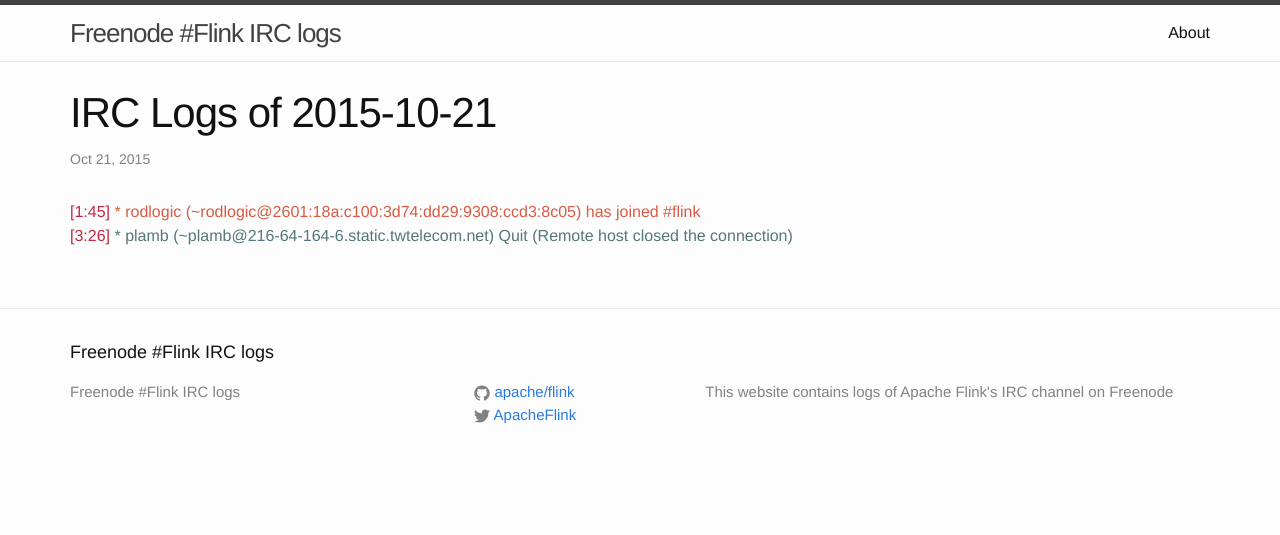
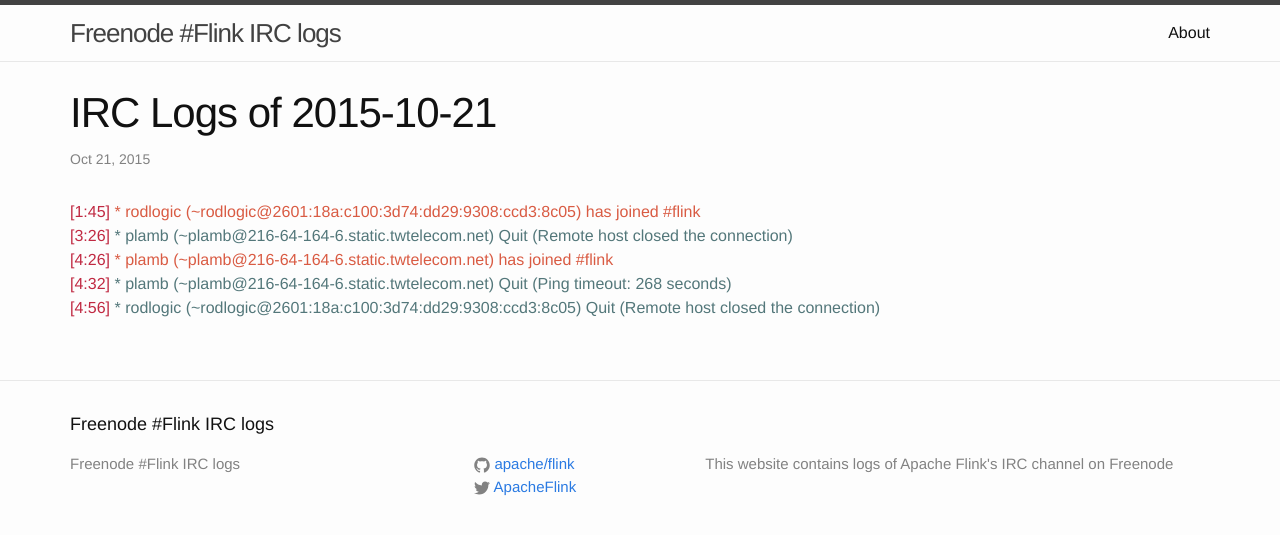
Before and after one commit to flink-irc-logs/flink-irc-logs.github.io, a Jekyll site: the page built from _posts/2015-10-21-logs.markdown, in a window 1280 px wide. Shown: the top 535 px of the page. Built offline with Jekyll 4.4.1, drawn with Linux system fonts in a browser that asks for light colours.

Commit message:
Update of the logs on Wed Oct 21 05:27:59 CEST 2015

```diff
--- a/_posts/2015-10-21-logs.markdown
+++ b/_posts/2015-10-21-logs.markdown
@@ -6,3 +6,6 @@
 ---
 <span class="irc-date">[1:45]</span> <span class="irc-green">* rodlogic (~rodlogic@2601:18a:c100:3d74:dd29:9308:ccd3:8c05) has joined #flink</span><br />
 <span class="irc-date">[3:26]</span> <span class="irc-navy">* plamb (~plamb@216-64-164-6.static.twtelecom.net) Quit (Remote host closed the connection)</span><br />
+<span class="irc-date">[4:26]</span> <span class="irc-green">* plamb (~plamb@216-64-164-6.static.twtelecom.net) has joined #flink</span><br />
+<span class="irc-date">[4:32]</span> <span class="irc-navy">* plamb (~plamb@216-64-164-6.static.twtelecom.net) Quit (Ping timeout: 268 seconds)</span><br />
+<span class="irc-date">[4:56]</span> <span class="irc-navy">* rodlogic (~rodlogic@2601:18a:c100:3d74:dd29:9308:ccd3:8c05) Quit (Remote host closed the connection)</span><br />
```
